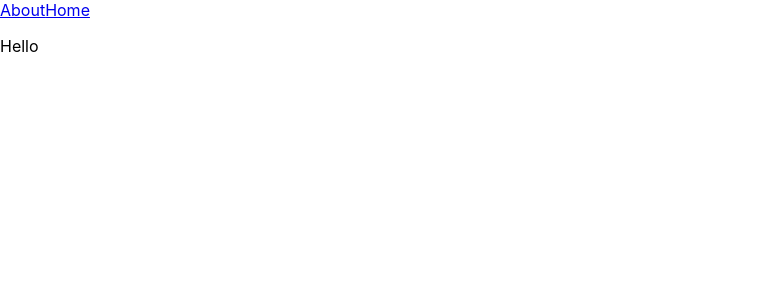
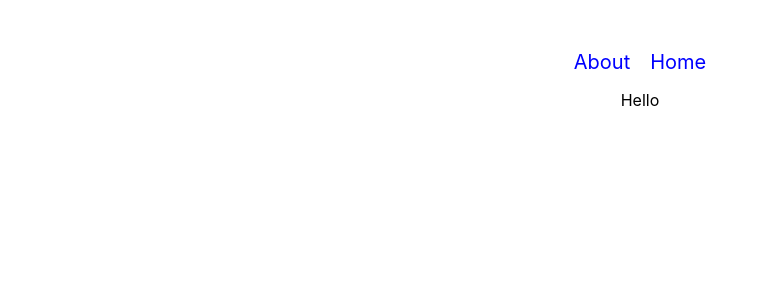
Before and after one commit to daneng1/basicReactForm, a React (Create React App) app: page /about in a window 1280 px wide. Shown: the top 300 px of the page, without its empty margins (0-769 px from the left). Built offline with nearby package versions, Linux system fonts and the light colour scheme.

Commit message:
added nav bar and about page

```diff
--- a/src/Navbar.js
+++ b/src/Navbar.js
@@ -3,9 +3,9 @@ import { Link } from "react-router-dom";
 
 export default function NavBar () {
   return (
-    <div>
-      <Link to="/about">About</Link>
-      <Link to="/">Home</Link>
+    <div style={{ marginTop: "20px"}}>
+      <Link to="/about" style={{ margin: "10px", color: "blue", fontSize: "20px", textDecoration: "none"}}>About</Link>
+      <Link to="/" style={{ margin: "10px", color: "blue", fontSize: "20px", textDecoration: "none"}}>Home</Link>
     </div>
   )
 }
--- a/src/routes/About.js
+++ b/src/routes/About.js
@@ -4,7 +4,7 @@ import NavBar from "../Navbar";
 
 export default function About () {
   return (
-    <div>
+    <div style={{ display: "flex", flexDirection: "column", alignItems: "center", justifyContent: "center", marginTop: "30px" }}>
       <NavBar/>
       <p>Hello</p>
     </div>
```
